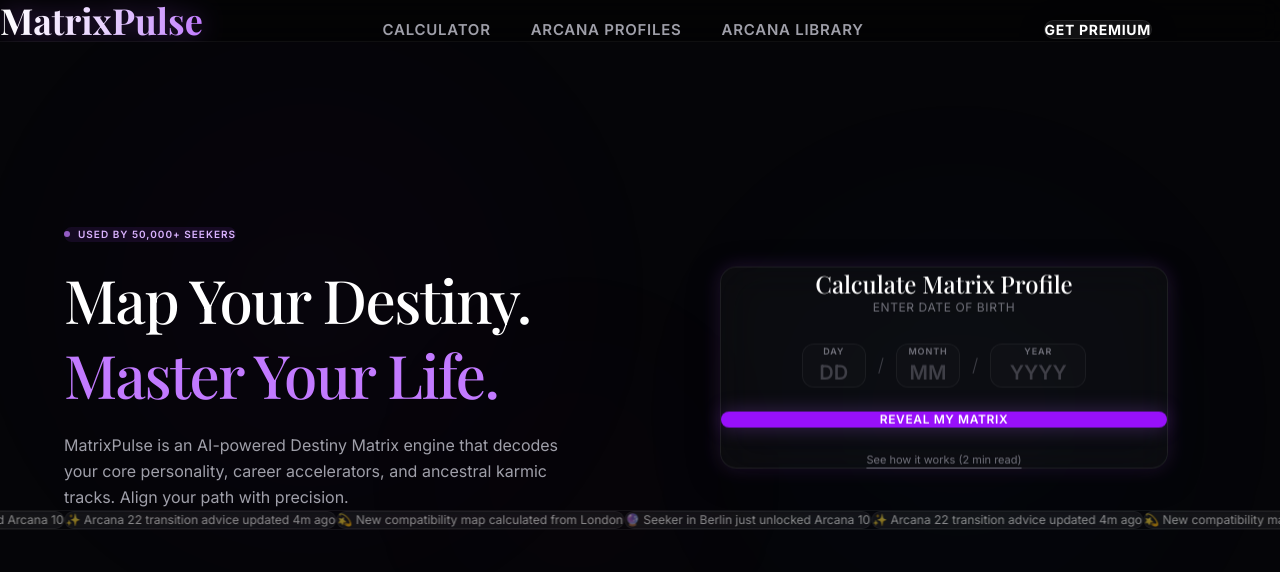
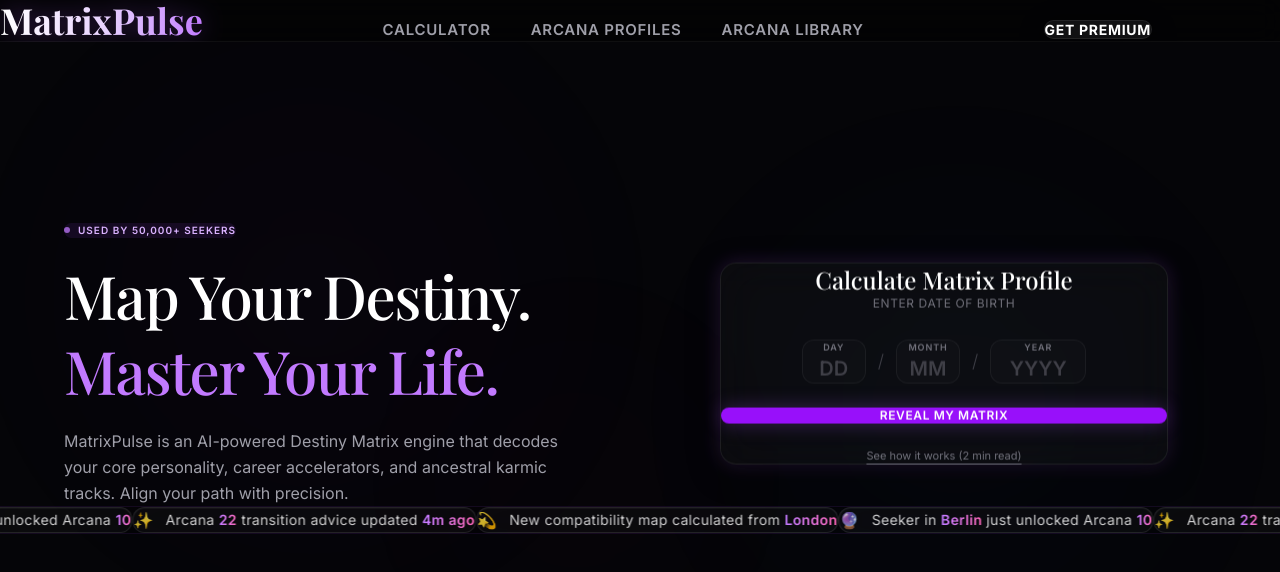
Before and after one commit to sarwech-odho/MatrixPulse, a Next.js app: page / in a window 1280 px wide. Shown: the top 572 px of the page. Built offline with nearby package versions, Linux system fonts and the light colour scheme.

Commit message:
feat: upgrade activity ticker to premium capsules and hover effects

```diff
--- a/components/Hero.tsx
+++ b/components/Hero.tsx
@@ -349,7 +349,11 @@
       </div>
 
       {/* Live Seekers Ticker (Infinite horizontal marquee) */}
-      <div className="hidden sm:flex w-full overflow-hidden select-none whitespace-nowrap mt-16 md:mt-24 border-t border-b border-white/5 py-4 bg-white/[0.01] backdrop-blur-sm">
+      <motion.div
+        className="hidden sm:flex my-12 py-6 w-full overflow-hidden relative border-y border-purple-500/10 bg-black/20 select-none cursor-pointer"
+        whileHover={{ scale: 1.01 }}
+        transition={{ duration: 0.3 }}
+      >
         <motion.div
           animate={{ x: [0, -1000] }}
           transition={{
@@ -361,25 +365,26 @@
           className="flex whitespace-nowrap"
         >
           {[
-            '🔮 Seeker in Berlin just unlocked Arcana 10',
-            '✨ Arcana 22 transition advice updated 4m ago',
-            '💫 New compatibility map calculated from London',
-            '🔮 Seeker in Berlin just unlocked Arcana 10',
-            '✨ Arcana 22 transition advice updated 4m ago',
-            '💫 New compatibility map calculated from London',
-            '🔮 Seeker in Berlin just unlocked Arcana 10',
-            '✨ Arcana 22 transition advice updated 4m ago',
-            '💫 New compatibility map calculated from London'
+            { icon: '🔮', text: <>Seeker in <span className="text-transparent bg-clip-text bg-gradient-to-r from-purple-400 to-pink-400 font-semibold">Berlin</span> just unlocked Arcana <span className="text-transparent bg-clip-text bg-gradient-to-r from-purple-400 to-pink-400 font-semibold">10</span></> },
+            { icon: '✨', text: <>Arcana <span className="text-transparent bg-clip-text bg-gradient-to-r from-purple-400 to-pink-400 font-semibold">22</span> transition advice updated <span className="text-transparent bg-clip-text bg-gradient-to-r from-purple-400 to-pink-400 font-semibold">4m ago</span></> },
+            { icon: '💫', text: <>New compatibility map calculated from <span className="text-transparent bg-clip-text bg-gradient-to-r from-purple-400 to-pink-400 font-semibold">London</span></> },
+            { icon: '🔮', text: <>Seeker in <span className="text-transparent bg-clip-text bg-gradient-to-r from-purple-400 to-pink-400 font-semibold">Berlin</span> just unlocked Arcana <span className="text-transparent bg-clip-text bg-gradient-to-r from-purple-400 to-pink-400 font-semibold">10</span></> },
+            { icon: '✨', text: <>Arcana <span className="text-transparent bg-clip-text bg-gradient-to-r from-purple-400 to-pink-400 font-semibold">22</span> transition advice updated <span className="text-transparent bg-clip-text bg-gradient-to-r from-purple-400 to-pink-400 font-semibold">4m ago</span></> },
+            { icon: '💫', text: <>New compatibility map calculated from <span className="text-transparent bg-clip-text bg-gradient-to-r from-purple-400 to-pink-400 font-semibold">London</span></> },
+            { icon: '🔮', text: <>Seeker in <span className="text-transparent bg-clip-text bg-gradient-to-r from-purple-400 to-pink-400 font-semibold">Berlin</span> just unlocked Arcana <span className="text-transparent bg-clip-text bg-gradient-to-r from-purple-400 to-pink-400 font-semibold">10</span></> },
+            { icon: '✨', text: <>Arcana <span className="text-transparent bg-clip-text bg-gradient-to-r from-purple-400 to-pink-400 font-semibold">22</span> transition advice updated <span className="text-transparent bg-clip-text bg-gradient-to-r from-purple-400 to-pink-400 font-semibold">4m ago</span></> },
+            { icon: '💫', text: <>New compatibility map calculated from <span className="text-transparent bg-clip-text bg-gradient-to-r from-purple-400 to-pink-400 font-semibold">London</span></> }
           ].map((item, idx) => (
-            <span
+            <div
               key={idx}
-              className="text-xs text-white/50 bg-white/5 border border-white/5 px-4 py-2 rounded-full backdrop-blur-md mx-2 inline-flex items-center gap-2"
+              className="inline-flex items-center gap-3 px-6 py-3 mx-4 rounded-xl bg-white/[0.03] border border-white/10 backdrop-blur-lg shadow-[inset_0_1px_1px_rgba(255,255,255,0.05)] cursor-pointer transition-all duration-300 hover:border-purple-500/30 hover:bg-white/[0.06] group text-sm tracking-wide text-white/80"
             >
-              {item}
-            </span>
+              <span className="text-base">{item.icon}</span>
+              <span>{item.text}</span>
+            </div>
           ))}
         </motion.div>
-      </div>
+      </motion.div>
     </div>
   );
 }
```
